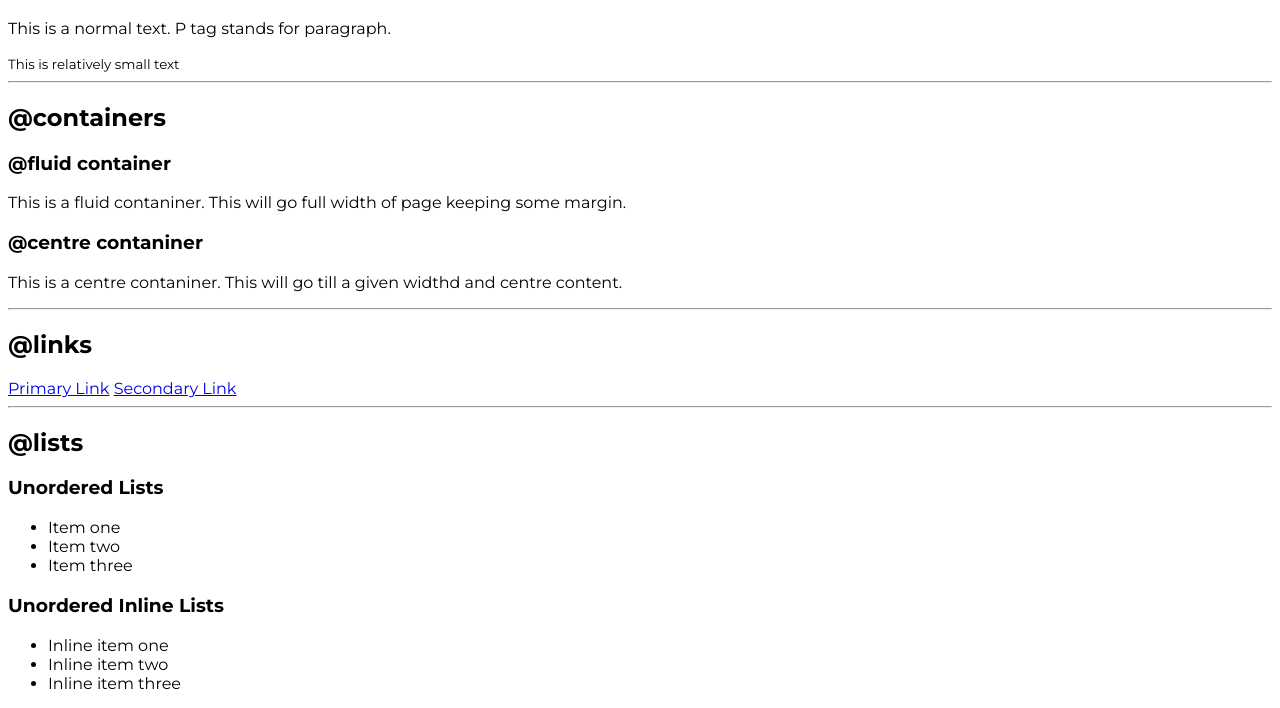
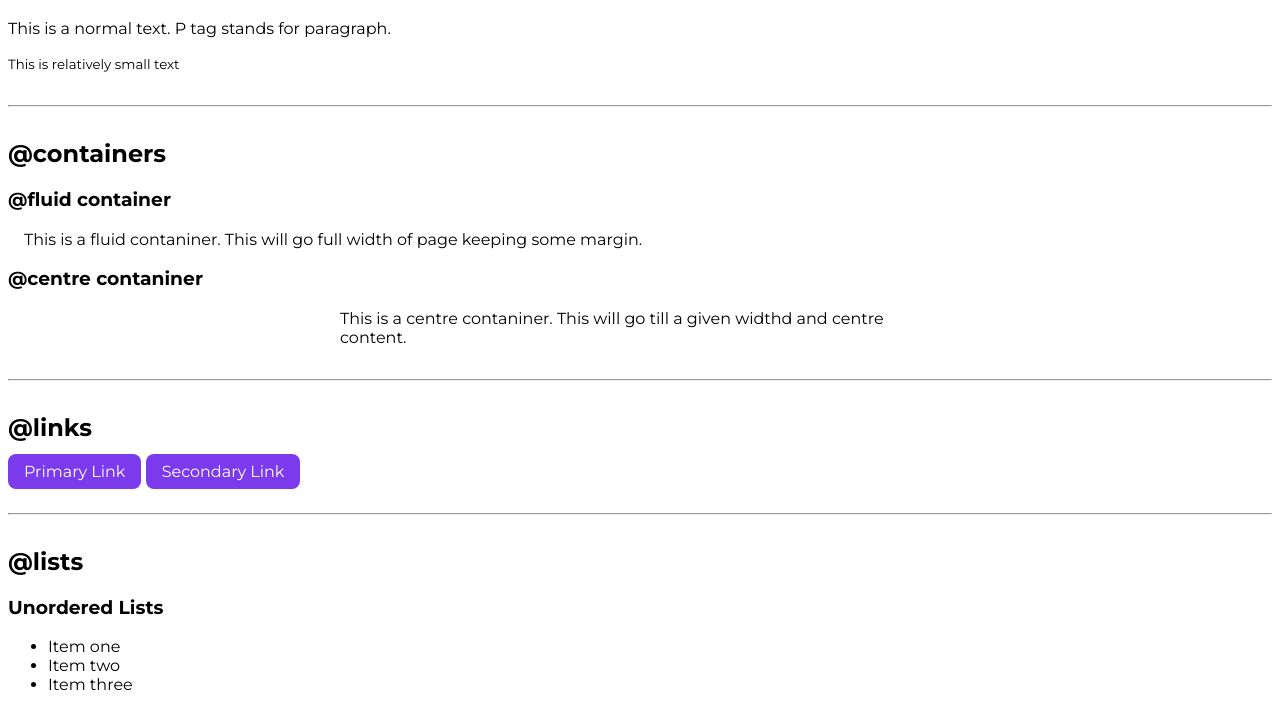
Before and after one commit to This-is-Milano/NGC---HTML-and-CSS, a plain HTML site: page index.html in a window 1280 px wide. Shown: the part 63-771 px from the top of the page. Drawn offline with Linux system fonts and the light colour scheme.

Commit message:
docs: links-css

```diff
--- a/index.html
+++ b/index.html
@@ -16,16 +16,16 @@
 
     <h2>@containers</h2>
         <h3>@fluid container</h3>
-        <p>This is a fluid contaniner.  This will go full width of page keeping some margin.</p>
+        <div class="container-fluid">This is a fluid contaniner.  This will go full width of page keeping some margin.</div>
 
         <h3>@centre contaniner</h3>
-        <p>This is a centre contaniner.  This will go till a given widthd and centre content.</p>
+        <div class="container-centre">This is a centre contaniner.  This will go till a given widthd and centre content.</div>
 
     <hr>
 
     <h2>@links</h2>
-        <a href="/">Primary Link</a>
-        <a href="/">Secondary Link</a>
+        <a class="link primary-link" href="/">Primary Link</a>
+        <a class="link secondary-link" href="/">Secondary Link</a>
 
     <hr>
 
--- a/styles.css
+++ b/styles.css
@@ -1,5 +1,41 @@
 @import url("https://fonts.googleapis.com/css2?family=Montserrat:wght@400;700&display=swap");
+
+:root {
+  --primary-color: #7c3aed;
+}
 
 body {
   font-family: "Montserrat", sans-serif;
 }
+
+hr {
+  margin: 2rem 0rem;
+}
+
+/** CONTAINER **/
+.container-fluid {
+  padding: 0rem 1rem;
+}
+
+.container-centre {
+  max-width: 600px;
+  margin: auto;
+}
+
+/** LINKS **/
+.link {
+  text-decoration: none;
+  padding: 0.5rem 1rem;
+}
+
+.primary-link {
+  background-color: var(--primary-color);
+  border-radius: 0.5rem;
+  color: white;
+}
+
+.secondary-link {
+  background-color: var(--primary-color);
+  border-radius: 0.5rem;
+  color: white;
+}
```
